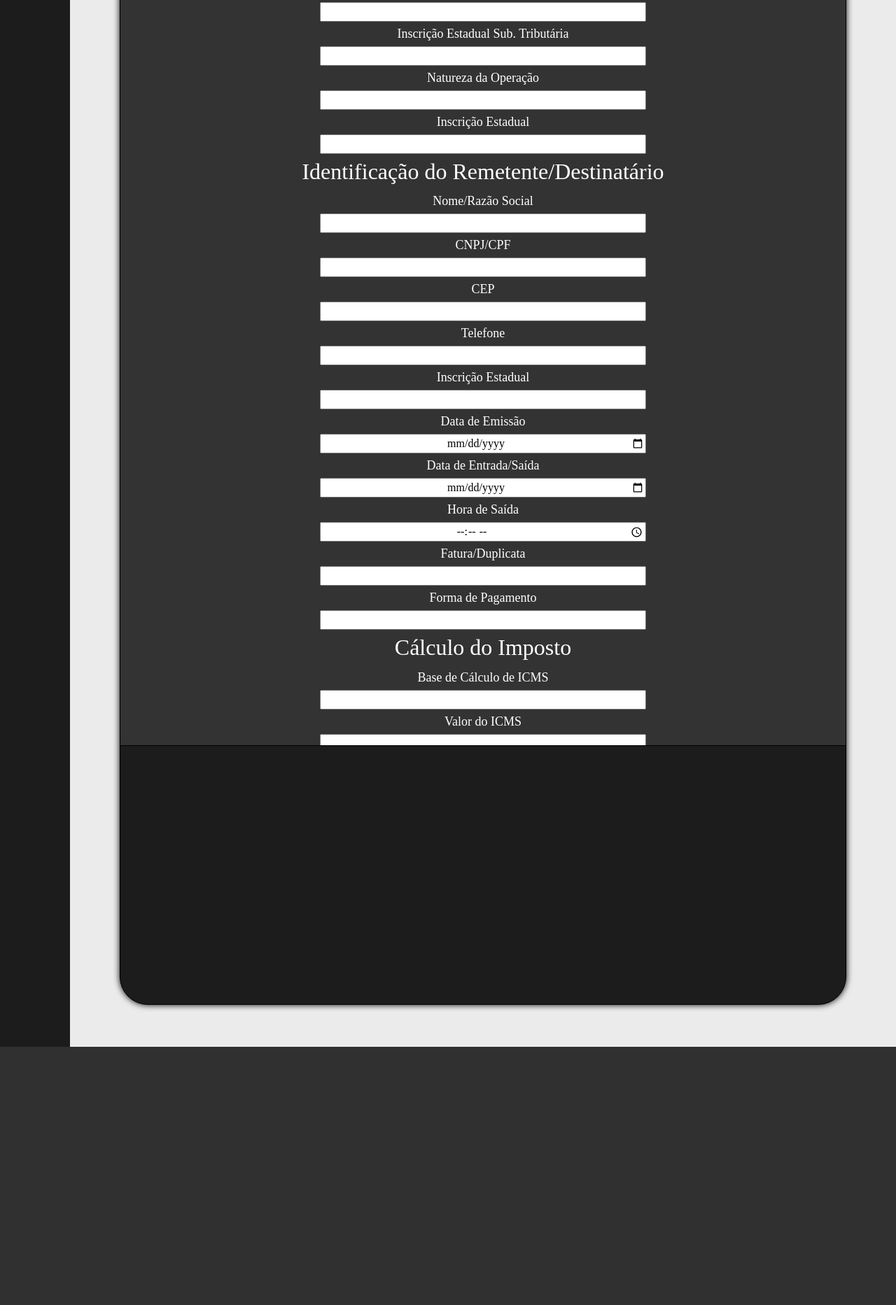
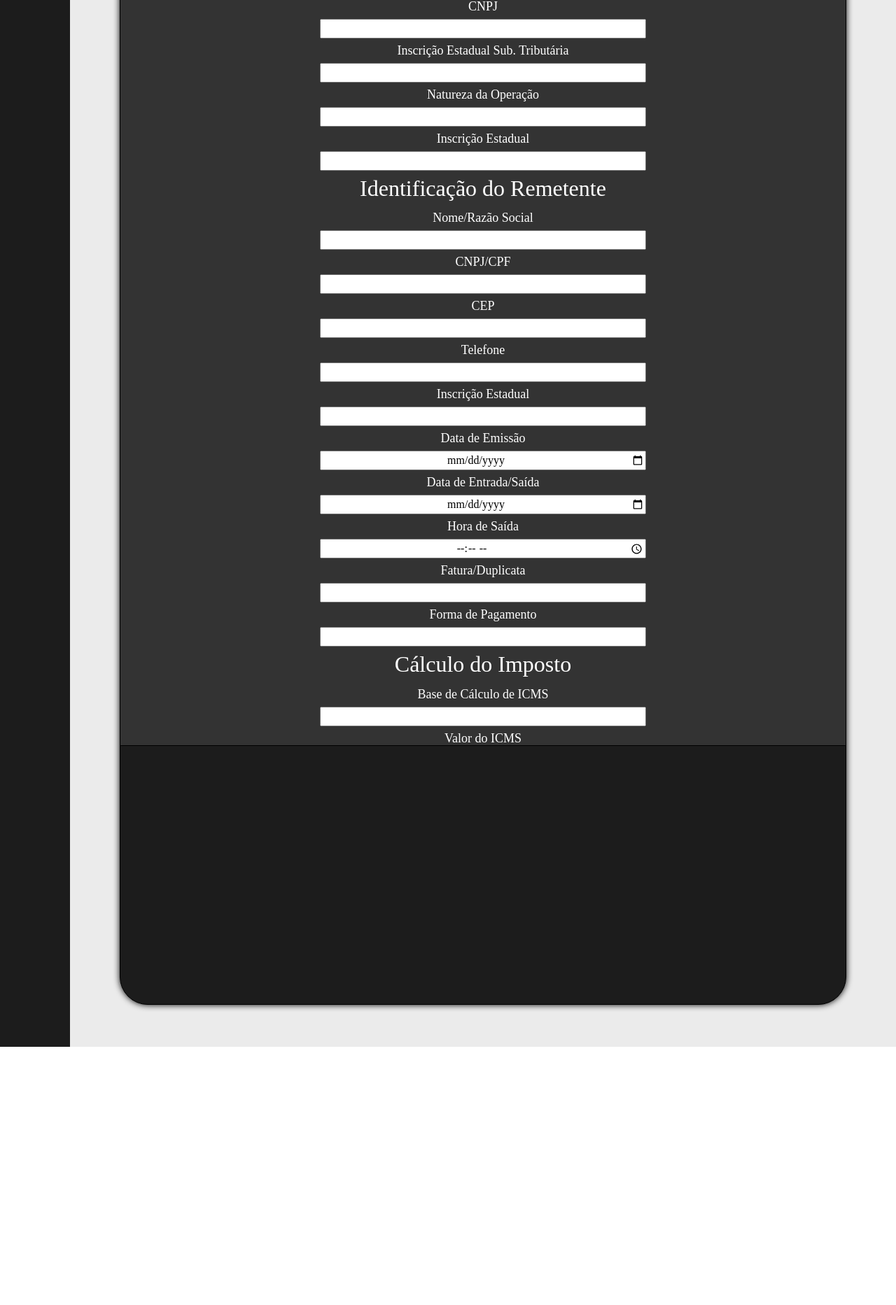
Before and after one commit to Henrique-Venzon/Projeto_Logistica, a PHP site: page /criandoNotaFiscal.php?npedido=1 in a window 1280 px wide. Shown: the part 1104-2969 px from the top of the page at 70% size. Before the commit the page ends 2600 px from the top, so only its background shows below. Run offline with PHP 8.4, Linux system fonts and the light colour scheme; the visitor is signed in with stand-in values (Sample User, id 1); data comes from the database, SQL or seed files in the repository; some libraries are stand-ins or nearby versions; some web fonts are replaced.

Commit message:
Reapply "Update criandoNotaFiscal.php"
This reverts commit d6b5f42002950d57405fc88f941b0eaf80af73b9.

```diff
--- a/criandoNotaFiscal.php
+++ b/criandoNotaFiscal.php
@@ -111,7 +111,7 @@ $conn->close();
                         <button id='preset2'>Preset 2 random</button>
                         <button id='preset3'>Preset 3 random</button>
                     </div>
-                    <div class='inputDanfe'>
+                    < class='inputDanfe'>
                         <form action='processamento/ProcessoDanfe.php' method='post' id='danfeForm'>
                             <div class='section'>
                                 <label for='numero'>Número</label>
@@ -161,7 +161,7 @@ $conn->close();
 
                             <!-- Identificação do Remetente/Destinatário Section -->
                             <div class='section'>
-                                <h2>Identificação do Remetente/Destinatário</h2>
+                                <h2>Identificação do Remetente</h2>
                                 <label for='nome_razao_social_remetente'>Nome/Razão Social</label>
                                 <input type='text' id='nome_razao_social_remetente' name='nome_razao_social_remetente'
                                     required>
@@ -233,10 +233,35 @@ $conn->close();
                                 <label for='valor_total_nota'>Valor Total da Nota sem desconto</label>
                                 <input type='number' step='0.01' id='valor_total_nota' name='valor_total_nota' required>
                                 <p id="deconto"></p>
-
-
-
-
+                            </div>
+                            <!-- Cálculo do Imposto Section -->
+                            <div class='section'>
+                                    <h2>Cálculo do Imposto</h2>
+                                    <label for='base_calculo_icms'>Base de Cálculo de ICMS</label>
+                                    <input type='number' step='0.01' id='base_calculo_icms' name='base_calculo_icms'
+                                        required>
+                                    <label for='valor_icms'>Valor do ICMS</label>
+                                    <input type='number' step='0.01' id='valor_icms' name='valor_icms' required>
+                                    <label for='base_calculo_icms_st'>Base de Cálculo de ICMS ST</label>
+                                    <input type='number' step='0.01' id='base_calculo_icms_st' name='base_calculo_icms_st'>
+                                    <label for='valor_icms_substituicao'>Valor do ICMS Substituição</label>
+                                    <input type='number' step='0.01' id='valor_icms_substituicao'
+                                        name='valor_icms_substituicao'>
+                                    <label for='total_produtos'>Total dos Produtos</label>
+                                    <input type='number' step='0.01' id='total_produtos' name='total_produtos' required>
+                                    <label for='valor_frete'>Valor do Frete</label>
+                                    <input type='number' step='0.01' id='valor_frete' name='valor_frete'>
+                                    <label for='valor_seguro'>Valor do Seguro</label>
+                                    <input type='number' step='0.01' id='valor_seguro' name='valor_seguro'>
+                                    <label for='desconto'>Desconto</label>
+                                    <input type='number' step='0.01' id='desconto' name='desconto'>
+                                    <label for='outras_despesas'>Outras Despesas Acessórias</label>
+                                    <input type='number' step='0.01' id='outras_despesas' name='outras_despesas'>
+                                    <label for='valor_ipi'>Valor do IPI</label>
+                                    <input type='number' step='0.01' id='valor_ipi' name='valor_ipi'>
+                                    <label for='valor_total_nota'>Valor Total da Nota sem desconto</label>
+                                    <input type='number' step='0.01' id='valor_total_nota' name='valor_total_nota' required>
+                                    <p id="deconto"></p>
                             </div>
 
                             <!-- Transportador/Volumes Transportados Section -->
```
